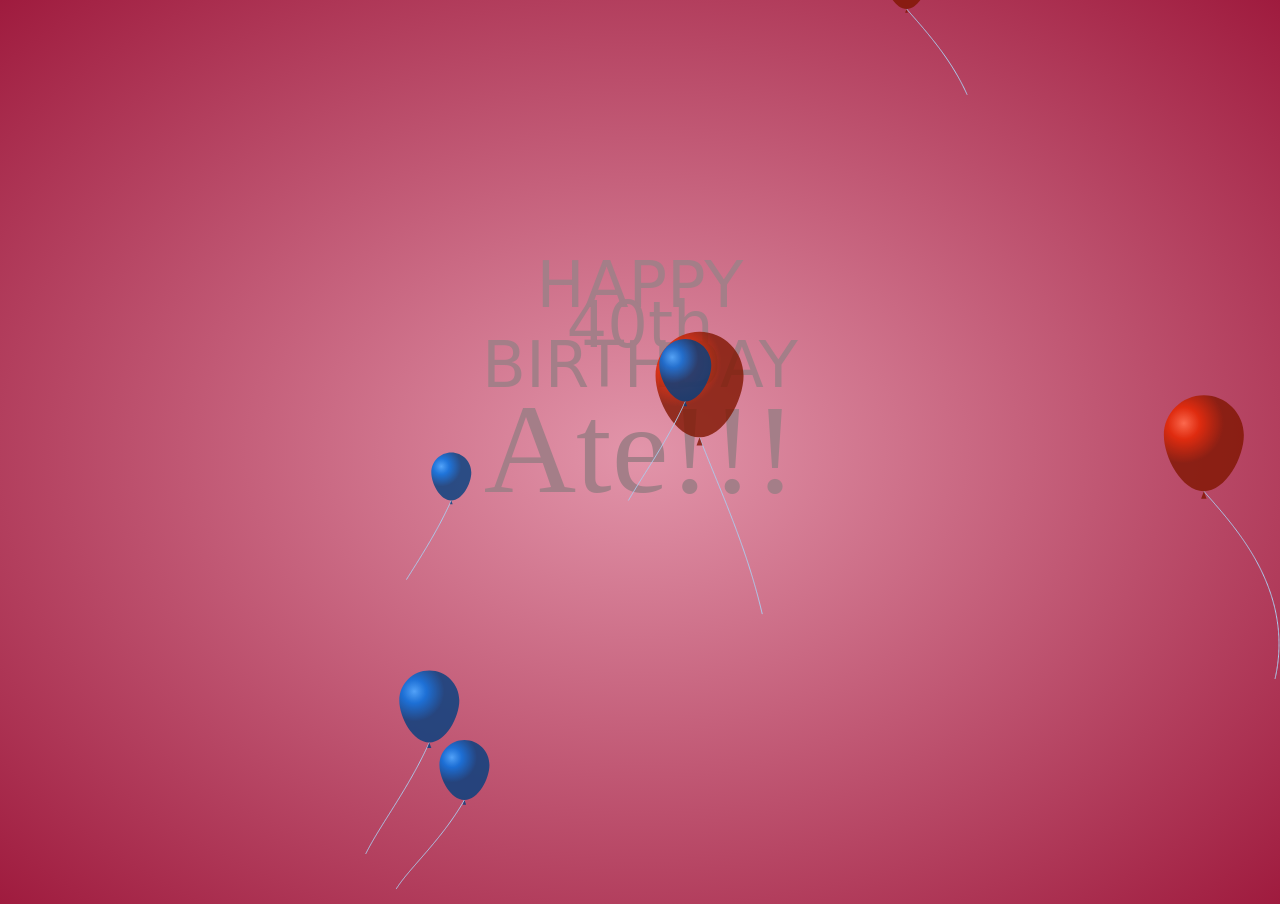
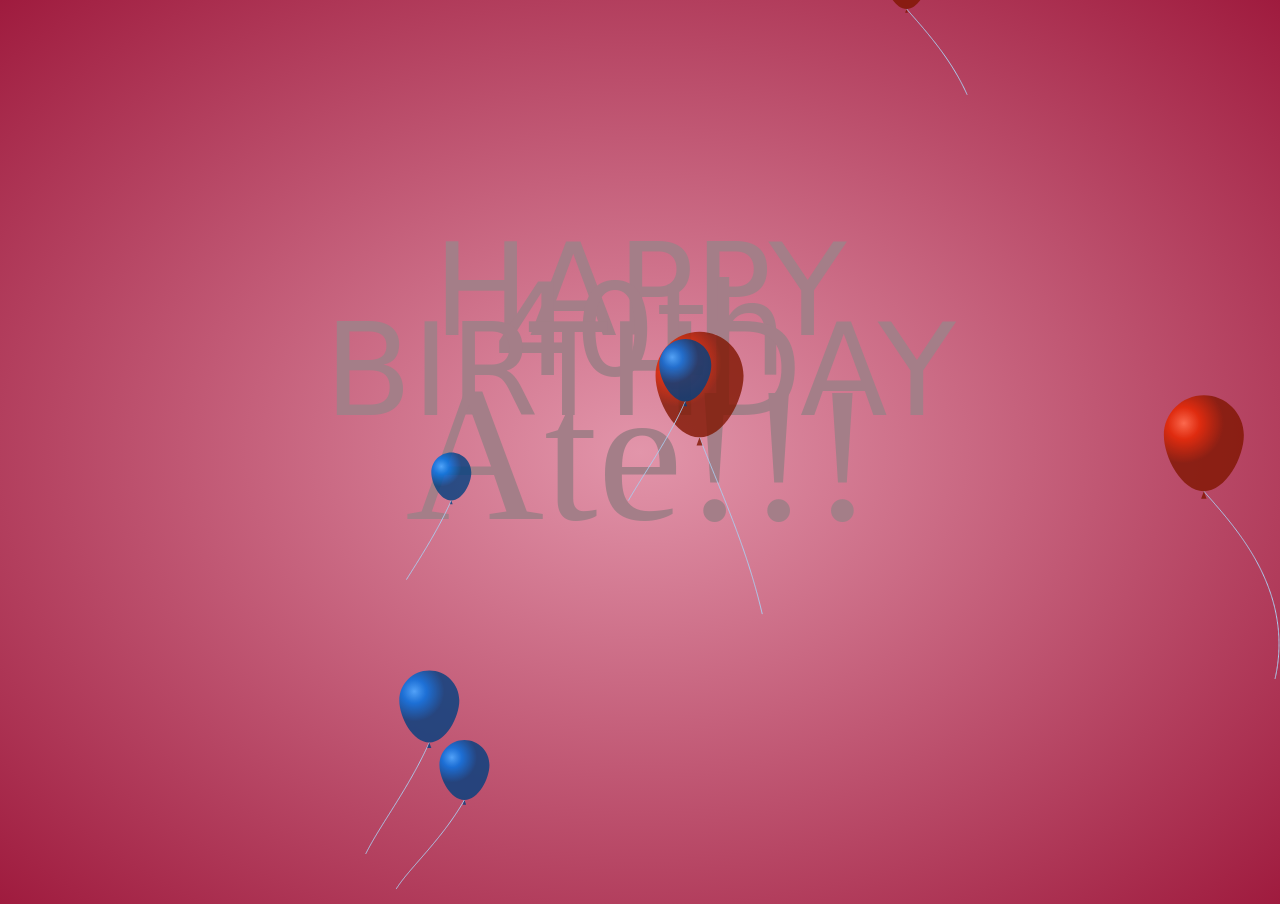
Before and after one commit to eddanieles/atesbday40, a plain HTML site: page index.html in a window 1280 px wide. Drawn offline with Linux system fonts and the light colour scheme; a web font is replaced by a local one.

Commit message:
changed text size

```diff
--- a/style.css
+++ b/style.css
@@ -21,7 +21,7 @@ body {
   left: 0;
   top: 0;
   width: 100vw;
-  font-size: 5vw;
+  font-size: 10vw;
   text-align: center;
   color: #A47E88;
   z-index: -1
@@ -46,5 +46,5 @@ body {
 .name {
   margin-top: calc(55vh - .5em);
   font-family: Monoton;
-  font-size: 10vw;
+  font-size: 15vw;
 }
```
